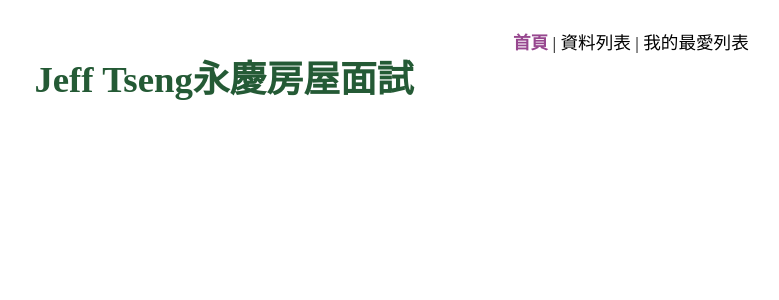
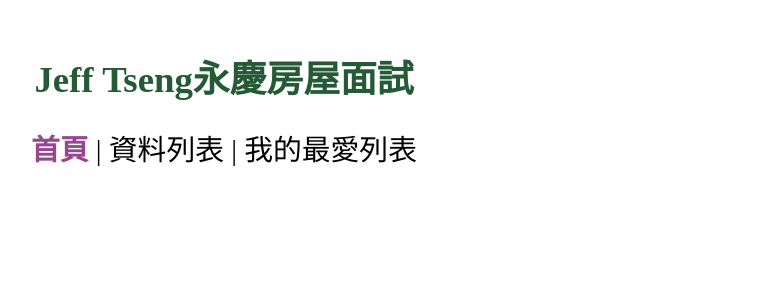
Before and after one commit to jeff-tseng22/jeff-tseng22-yungching-Jeff-Vite, a Vue app: page / in a window 1280 px wide. Shown: the top 300 px of the page, without its empty margins (416-1195 px from the left). Built offline with nearby package versions, Linux system fonts and the light colour scheme.

Commit message:
adjust css and Github page env update

```diff
--- a/src/App.vue
+++ b/src/App.vue
@@ -11,7 +11,7 @@
     <!-- 只有在首頁路由時才顯示 header -->
     <header v-if="isHomePage">
       <h1 class="interview_title">Jeff Tseng永慶房屋面試</h1>
-      <nav class="page_link">
+      <nav class="page_link_inedex">
         <RouterLink class="router" to="/" >首頁</RouterLink> |
         <RouterLink class="router" to="/list">資料列表</RouterLink> |
         <RouterLink class="router" to="/favorite">我的最愛列表</RouterLink>
@@ -30,8 +30,9 @@
     .interview_title{
       font-size: 2.3rem;
     }
-    .page_link{
-      font-size: 1.1rem;
+    .page_link_inedex{
+      font-size: 1.8rem;
+      text-align: center;
     }
     .router{
       color: black;
--- a/vite.config.js
+++ b/vite.config.js
@@ -6,6 +6,7 @@
 
 // https://vite.dev/config/
 export default defineConfig({
+  base: './',
   plugins: [
     vue(),
     vueDevTools(),
```
